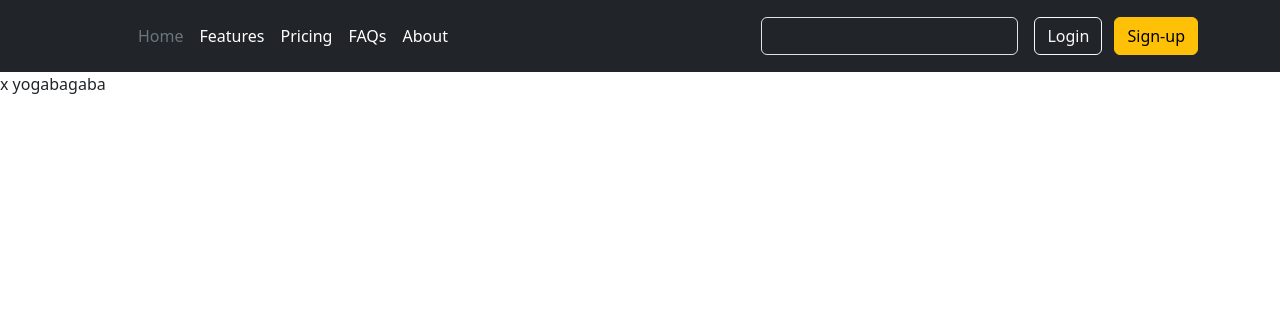
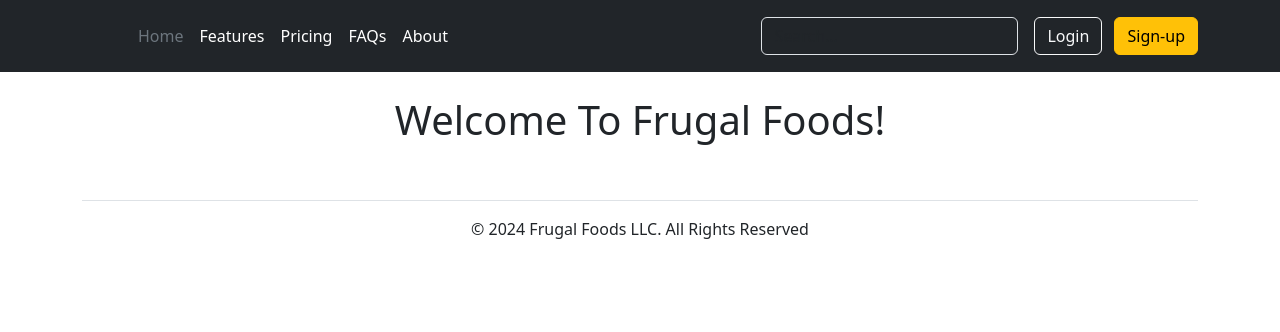
Before and after one commit to STEAM-Center-NYC/10038-Aggregating-Delivery-Service-Prices-To-Determine-The-Best-Deal, a Flask app: page / in a window 1280 px wide. Shown: the top 332 px of the page. Run offline with Flask 3, Linux system fonts and the light colour scheme.

Commit message:
new changes

```diff
--- a/main.py
+++ b/main.py
@@ -1,6 +1,31 @@
-from flask import Flask, render_template, redirect
+from flask import Flask, render_template, request, redirect, g
+import pymysql
+import pymysql.cursors
+from sf import user, pw
 
 app = Flask(__name__)
+
+def connect_db():
+    return pymysql.connect(
+        host="10.100.33.60",
+        user=f"{user}",
+        password=f"{pw}",
+        database="frugal_foods",
+        cursorclass=pymysql.cursors.DictCursor,
+        autocommit=True
+    )
+
+def get_db():
+    '''Opens a new database connection per request.'''
+    if not hasattr(g, 'db'):
+        g.db = connect_db()
+    return g.db
+
+@app.teardown_appcontext
+def close_db(error):
+    '''Closes the database connection at the end of request.'''
+    if hasattr(g, 'db'):
+        g.db.close()
 
 @app.route('/')
 def index ():
--- a/templates/index.jinja
+++ b/templates/index.jinja
@@ -1,4 +1,10 @@
 {% extends "templates.jinja" %}
 {% block contents  %}
-yogabagaba
+<main class="container">
+    <br>
+    <h1 class="text-center">
+        Welcome To Frugal Foods!
+    </h1>
+    <br>
+</main>
 {% endblock  %}
--- a/templates/templates.jinja
+++ b/templates/templates.jinja
@@ -5,6 +5,7 @@
     <meta http-equiv="X-UA-Compatible" content="IE=edge">
     <meta name="viewport" content="width=device-width, initial-scale=1.0">
     <link href="https://cdn.jsdelivr.net/npm/bootstrap@5.3.3/dist/css/bootstrap.min.css" rel="stylesheet" integrity="sha384-QWTKZyjpPEjISv5WaRU9OFeRpok6YctnYmDr5pNlyT2bRjXh0JMhjY6hW+ALEwIH" crossorigin="anonymous">
+    <link rel="stylesheet" href="/static/styles.css">
     <title>Document</title>
 </head>
 <body>
@@ -40,8 +41,14 @@
   <div class="b-example-divider"></div>
 
 
-x{% block contents %}
+{% block contents %}
 {% endblock  %}
+<div class="container">
+  <footer class="justify-content-between align-items-center py-3 my-4 border-top text-center">
+    <p>&copy; 2024 Frugal Foods LLC. All Rights Reserved</p>
+  </footer>
+</div>
 <script src="https://cdn.jsdelivr.net/npm/bootstrap@5.3.3/dist/js/bootstrap.bundle.min.js" integrity="sha384-YvpcrYf0tY3lHB60NNkmXc5s9fDVZLESaAA55NDzOxhy9GkcIdslK1eN7N6jIeHz" crossorigin="anonymous"></script>
+<script src="/static/support.js"></script>
 </body>
 </html>
```
Also changed, not shown: static/styles.css (added), static/support.js (added), 1 other file.
